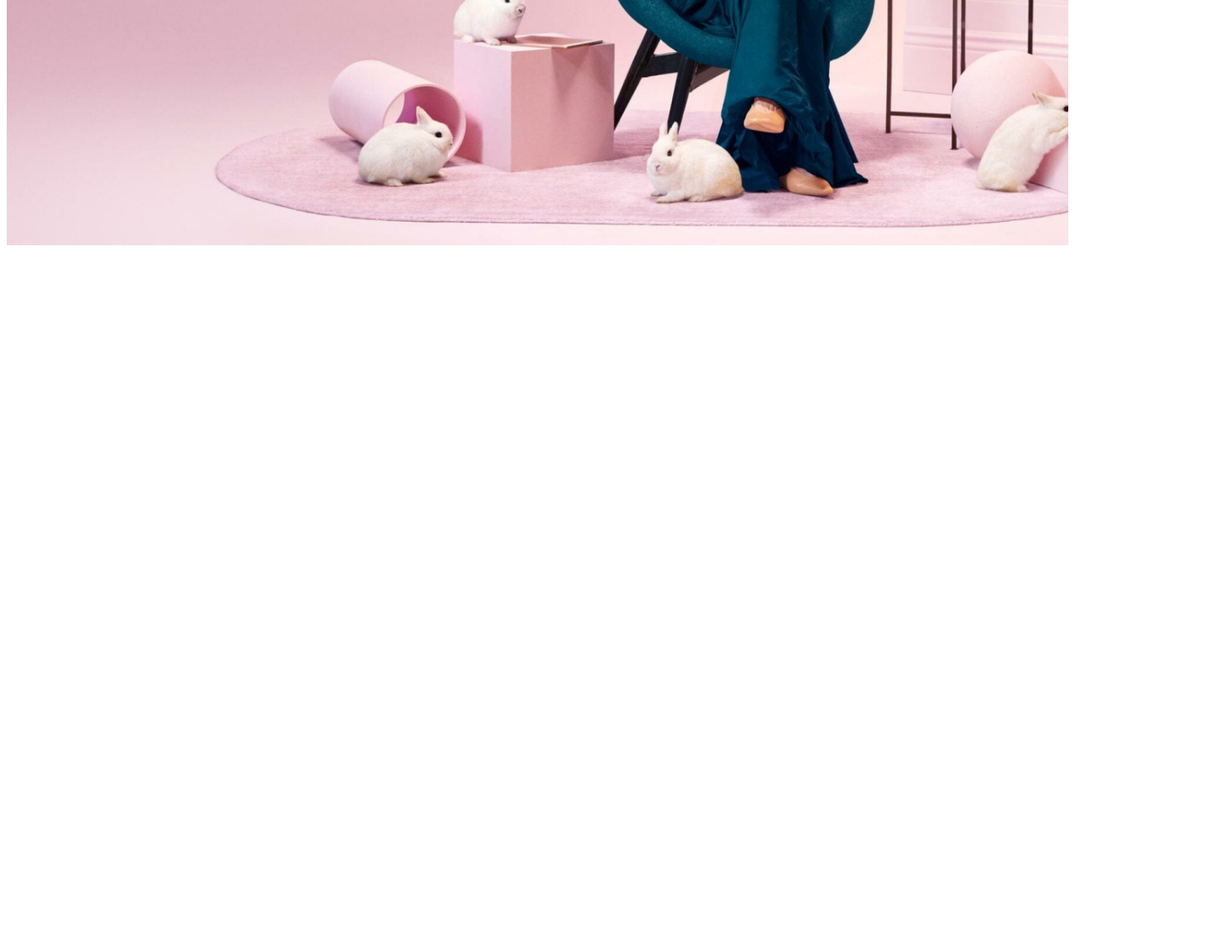
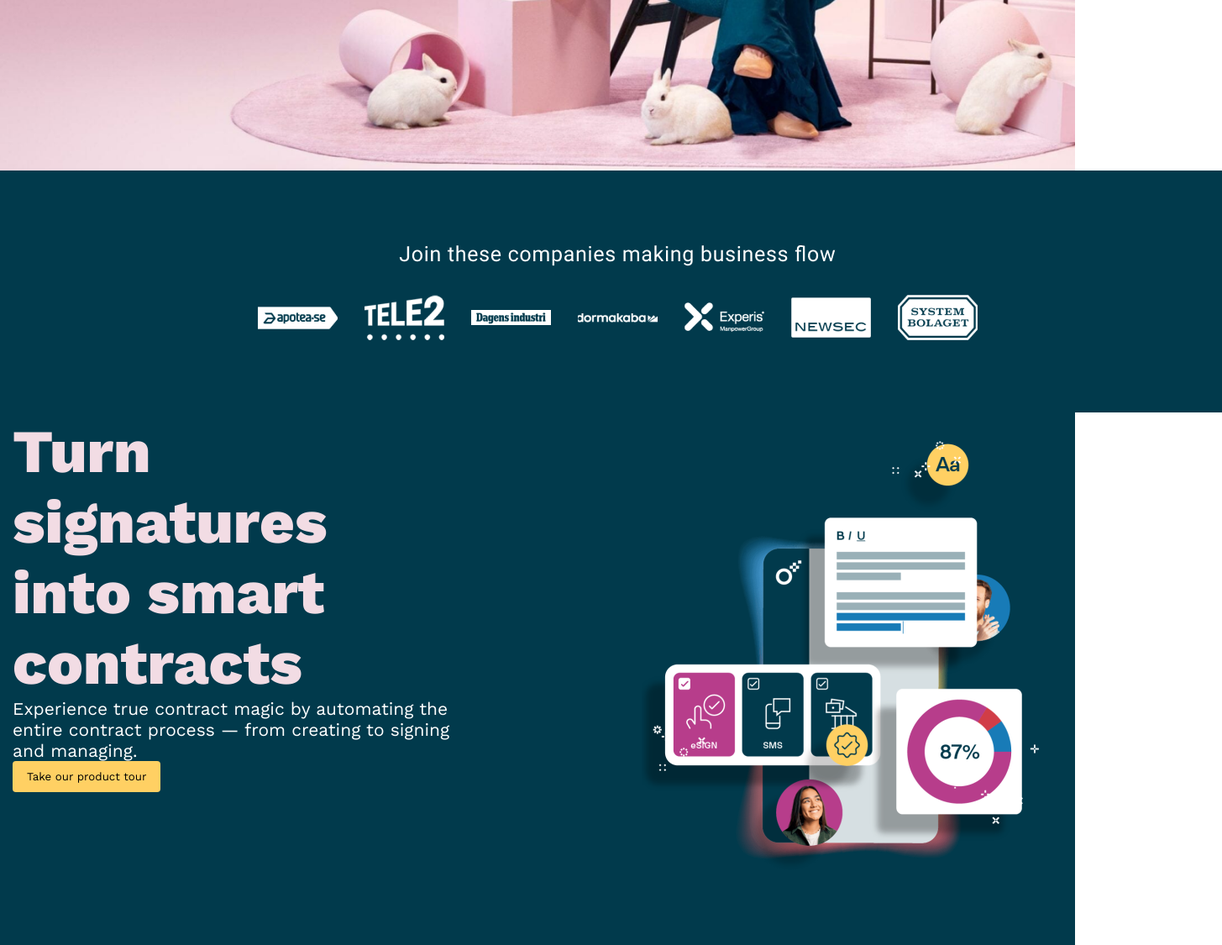
Before and after one commit to SOB1Rake/One-Flow, a plain HTML site: page index.html in a window 1280 px wide. Shown: the part 603-1728 px from the top of the page at 84% size, 1455 px wide, since content can reach past the window. Before the commit the page ends 903 px from the top, so only its background shows below. Drawn offline with nearby package versions, Linux system fonts and the light colour scheme.

Commit message:
section1

```diff
--- a/index.html
+++ b/index.html
@@ -53,5 +53,24 @@
       </div>
     </div>
   </header>
+
+  <main>
+    <section class="first">
+      <div class="container">
+      <img src="img/Frame (1).png" alt="">
+      <div class="wrap">
+        <div class="left">
+          <h1>Turn <br> signatures <br> into smart <br> contracts</h1>
+          <p>Experience true contract magic by automating the <br> entire contract process — from creating to signing <br> and managing.</p>
+          <button class="btn">Take our product tour</button>
+        </div>
+
+        <div class="right">
+          <img src="img/Frame.png" alt="">
+        </div>
+      </div>
+    </div>
+    </section>
+  </main>
 </body>
 </html>
--- a/style.css
+++ b/style.css
@@ -1,11 +1,8 @@
 @import url(https://fonts.googleapis.com/css2?family=Work+Sans:wght@100;200;300;400;500;600;800;900&display=swap);
 @import url(https://fonts.googleapis.com/css2?family=Roboto:wght@100;200;300;400;500;600;800;900&display=swap);
-body {
-  font-family: 'Work Sans', sans-serif;
-};
 
-
- *{
+*{
+ font-family: 'Work Sans', sans-serif;
   margin: 0;
   padding: 0;
   box-sizing: border-box;
@@ -58,13 +55,6 @@ body {
     align-items: center;
     gap: 8px;
 
-    .btn{
-      padding: 11px 17px;
-      background: #FFD063;
-      border-radius: 4px;
-      outline: none;
-      border: none;
-    }
 
     a{
       padding: 8px 17px;
@@ -72,6 +62,13 @@ body {
       border-radius: 4px;
       border: 1px solid #346170;
     }
+  }
+  .btn{
+    padding: 11px 17px;
+    background: #FFD063;
+    border-radius: 4px;
+    outline: none;
+    border: none;
   }
 
   .bx-globe {
@@ -109,3 +106,22 @@ body {
       color: white;
     }
   }
+
+  .wrap {
+    display: flex;
+    justify-content: space-between;
+  }
+
+  .left {
+    h1 {
+      font-size: 72px;
+      color: #F2DCE4;
+    }
+    p {
+      font-size: 21px;
+      color: white;
+    }
+  }
+  .first{
+    background: #013A4C;
+  }
```
Also changed, not shown: img/Frame (1).png (added), img/Frame.png (added).
